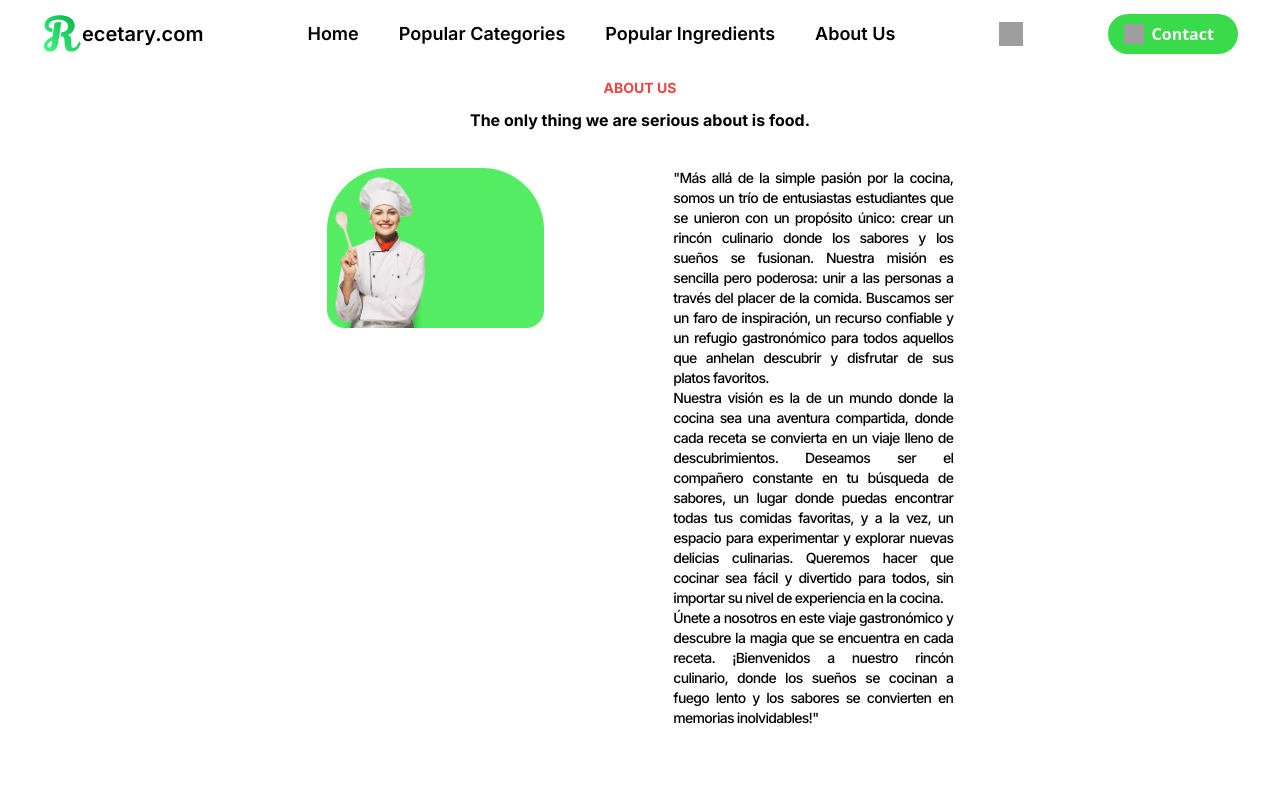
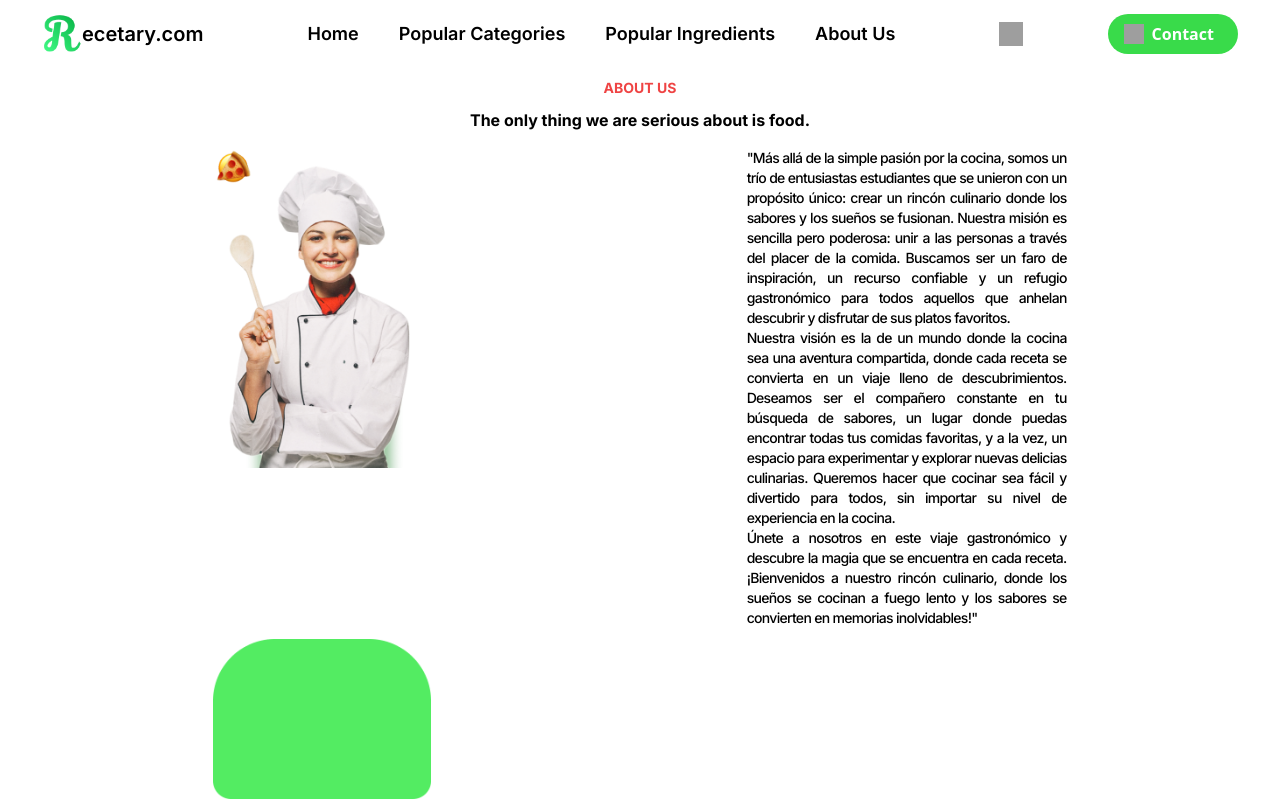
Before and after one commit to manugomz/Recetario, a React (Vite) app: page /about-us in a window 1280 px wide. Built offline with nearby package versions, Linux system fonts and the light colour scheme; grey boxes are pictures that could not be loaded.

Commit message:
adding more CSS at page

```diff
--- a/src/containers/InfoAbout.jsx
+++ b/src/containers/InfoAbout.jsx
@@ -5,12 +5,14 @@ function InfoAbout () {
         <div className=''>
             <h1 className='font-Inter font-bold text-red-500 text-center leading-10 text-sm h-6 pb-10'>ABOUT US</h1>
             <h2 className='font-Inter font-bold text-center h-6 pb-10'>The only thing we are serious about is food.</h2>
-                <div className='flex flex-row justify-evenly'>
-                    <div className='w-50 h-80 p-5 static'>
-                        <img className='h-40 absolute z-30' src="../../images/Chef.png" />
-                        <img className='h-40 absolute z-20' src="../../images/Fondo.png" />
+                <div className='flex flex-row justify-evenly '>
+                    <div className='w-1/4 h-1/4 static'>
+                        <img className='h-80 absolute z-30' src="../../images/Chef.png" />
+                        <img className='h-10 absolute z-10 left-bottom' src="../../images/Feliz.png" />
+                        <img className='h-10 absolute z-20 ' src=".../../images/Pizza.png" />
+                        <img className='h-40 absolute z-20 bottom-px' src="../../images/Fondo.png" />
                     </div>
-                    <div className='w-1/4 h 1/4 p-5 static'>
+                    <div className='w-1/4 h-1/4 static'>
                         <p className='font-Inter text-justify tracking-tighter font-thin text-sm'>"Más allá de la simple pasión por la cocina, somos un trío de entusiastas estudiantes que se unieron con un propósito único: crear un rincón culinario donde los sabores y los sueños se fusionan. Nuestra misión es sencilla pero poderosa: unir a las personas a través del placer de la comida. Buscamos ser un faro de inspiración, un recurso confiable y un refugio gastronómico para todos aquellos que anhelan descubrir y disfrutar de sus platos favoritos.<br></br>
                     Nuestra visión es la de un mundo donde la cocina sea una aventura compartida, donde cada receta se convierta en un viaje lleno de descubrimientos. Deseamos ser el compañero constante en tu búsqueda de sabores, un lugar donde puedas encontrar todas tus comidas favoritas, y a la vez, un espacio para experimentar y explorar nuevas delicias culinarias. Queremos hacer que cocinar sea fácil y divertido para todos, sin importar su nivel de experiencia en la cocina.<br></br>
                     Únete a nosotros en este viaje gastronómico y descubre la magia que se encuentra en cada receta. ¡Bienvenidos a nuestro rincón culinario, donde los sueños se cocinan a fuego lento y los sabores se convierten en memorias inolvidables!"</p>
```
